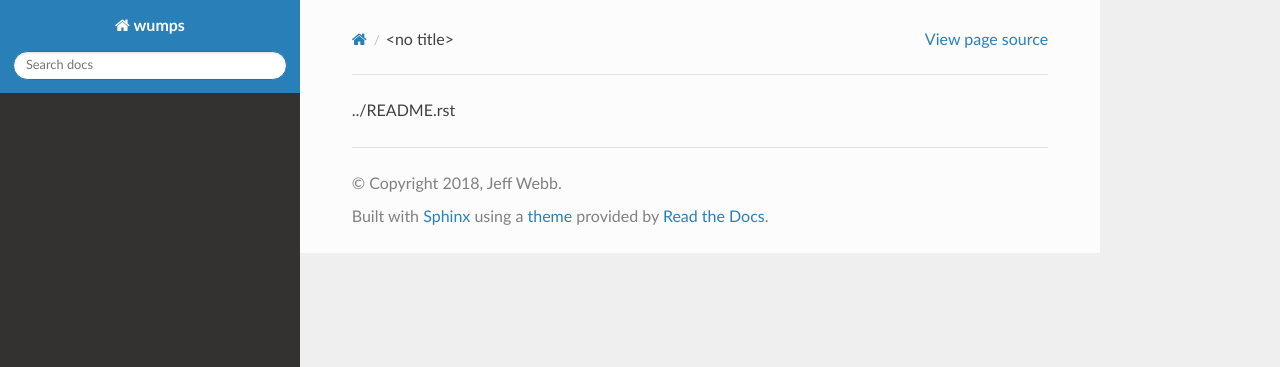
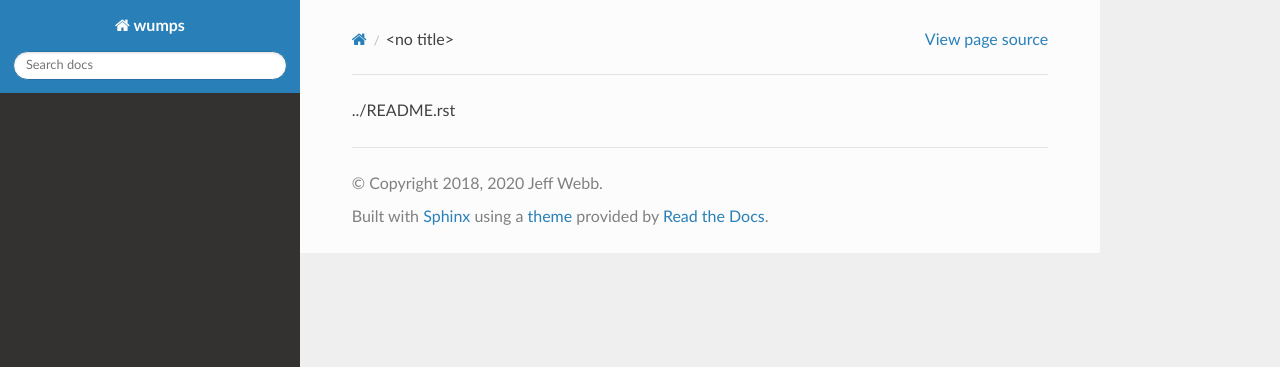
Before and after one commit to codecraftingtools/wumps, a Sphinx documentation site: the page built from doc/index.rst, in a window 1280 px wide. Shown: the top 367 px of the page. Built offline with Sphinx 7.4.7 and the Read the Docs theme 2.0.0, drawn with Linux system fonts in a browser that asks for light colours.

Commit message:
Updated copyright date in docs.

```diff
--- a/doc/conf.py
+++ b/doc/conf.py
@@ -20,7 +20,7 @@
 # -- Project information -----------------------------------------------------
 
 project = u'wumps'
-copyright = u'2018, Jeff Webb'
+copyright = u'2018, 2020 Jeff Webb'
 author = u'Jeff Webb'
 
 # The short X.Y version
```
